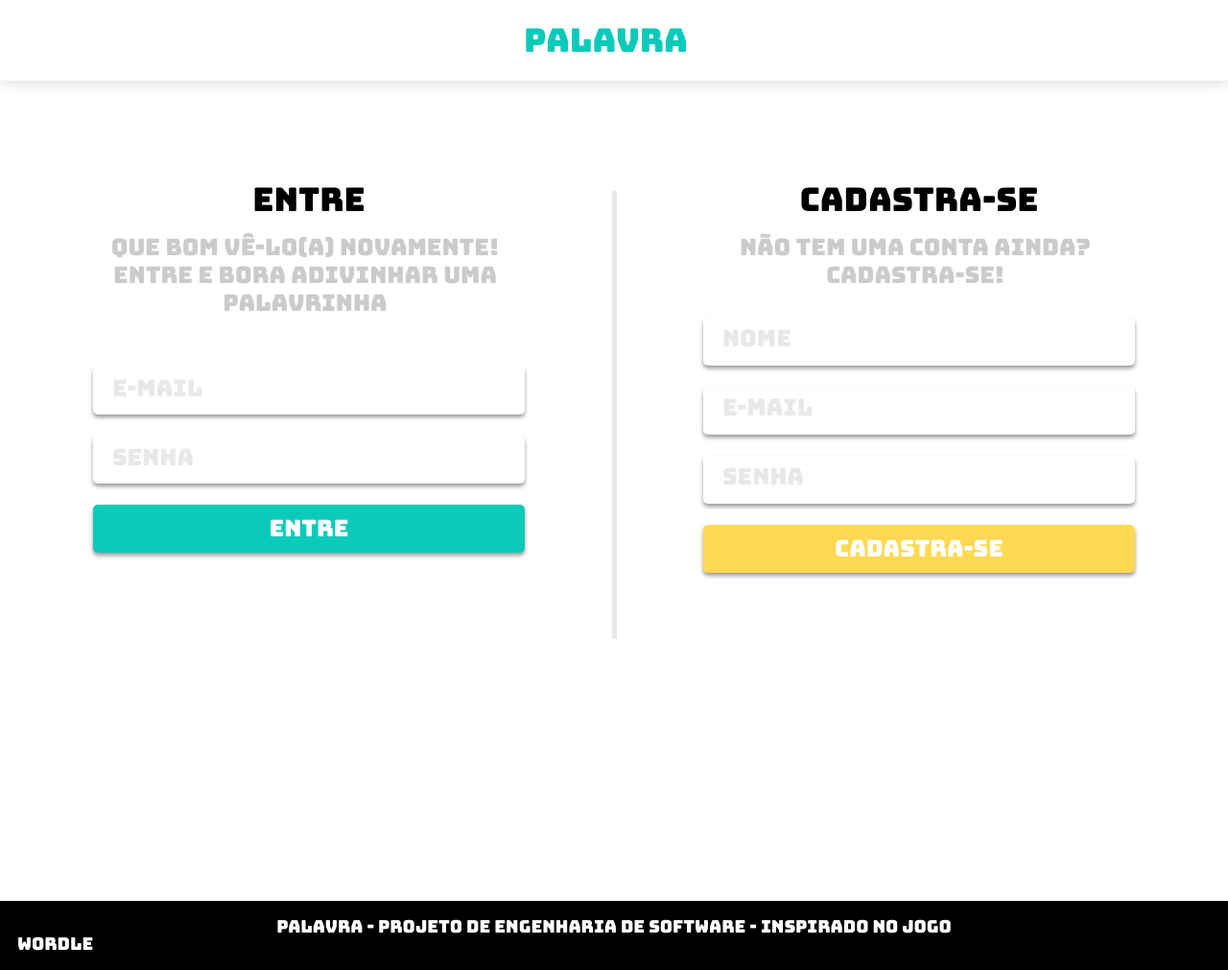
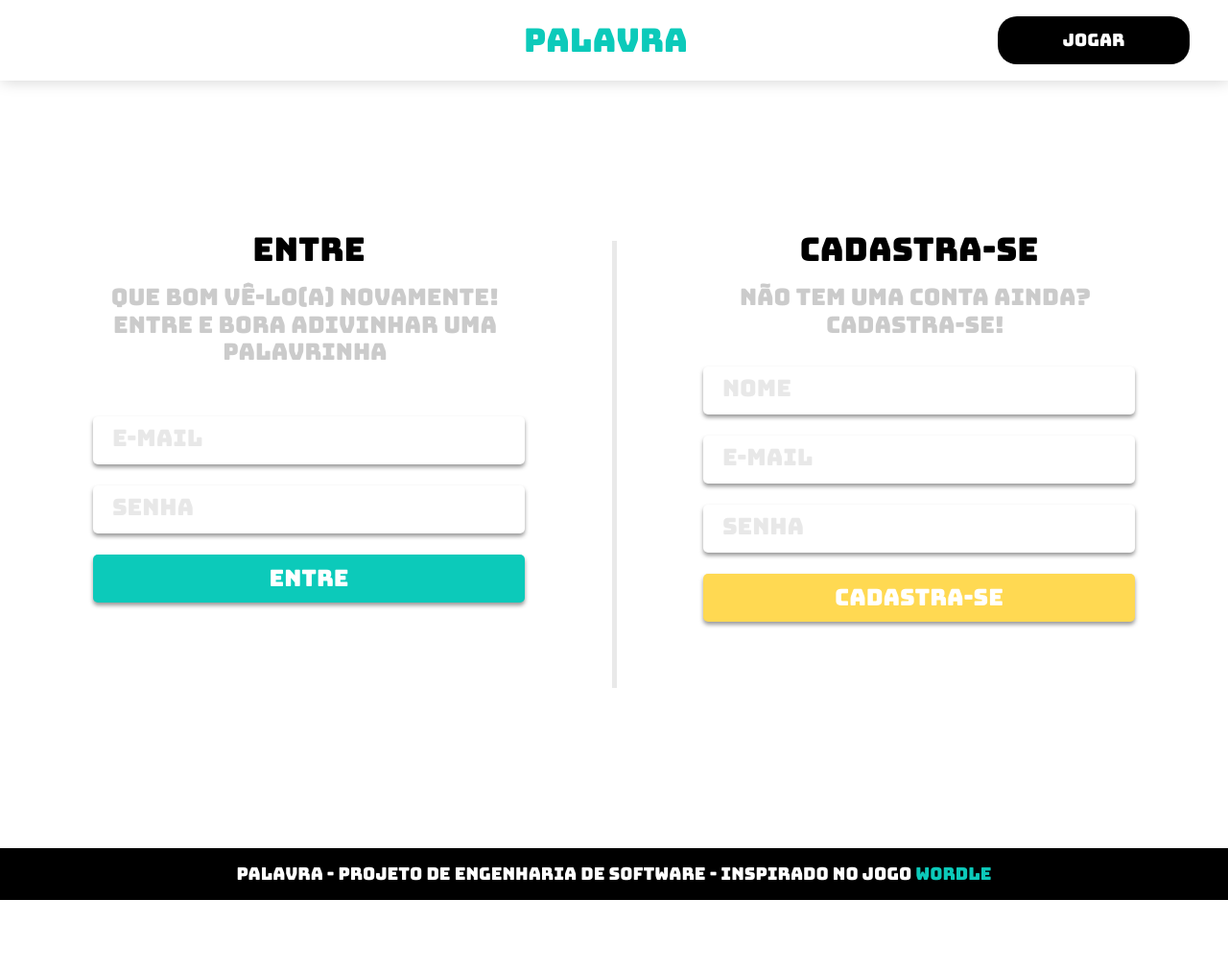
Before and after one commit to leticia-pontes/eng-software-3bcc, a Django app: page /palavra/cadastro/ in a window 1280 px wide. Shown: the whole page at 96% size. After the commit the page ends 938 px from the top, so only its background shows below. Run offline with Django 5.2, Linux system fonts and the light colour scheme; some libraries are stand-ins or nearby versions.

Commit message:
alterações na página cadastro

```diff
--- a/palavra/static/css/cadastro.css
+++ b/palavra/static/css/cadastro.css
@@ -10,7 +10,6 @@
     display: flex;
     align-items: center;
     padding: 17px 0;
-    margin-bottom: 55px;
     width: 100%;
     box-shadow: 1px 1px 15px #d5d5d5;
     text-align: center;
@@ -38,11 +37,14 @@
     color: var(--cor-primaria);
 }
 
-.header button{
-    margin-right: 40px ;
+.header .pagina__botao-jogar{
+    display: flex;
+    justify-content: center;
+    align-items: center;
+    margin-right: 40px;
     width: 200px;
     height: 50px;
-    background-color: var(--cor-botao-jogar);
+    background-color: #000000;
     color: #FFFFFF;
     border-radius: 20px;
     font-size: 18px;
@@ -54,6 +56,7 @@
 }
 .container_main{
     display: flex;
+    height: 100vh;
     max-width: 1390px;
     margin: 0 auto;
     align-items: center;
@@ -63,7 +66,6 @@
 .content {
     display: flex;
     justify-content: center;
-    margin-top: 60px;
     background-color: rgba(153, 153, 153, 0.22);
     gap: 5px;
 }
--- a/palavra/static/css/footer.css
+++ b/palavra/static/css/footer.css
@@ -20,8 +20,8 @@
     font-weight: 400;
 }
 
-.footer__text span{
-    color: var(--cor-primaria)
+.footer__text p>a{
+    color: var(--cor-primaria);
 }
 
 .tela-entrada .footer {
--- a/palavra/static/css/index.css
+++ b/palavra/static/css/index.css
@@ -18,6 +18,7 @@
 }
 
 .header__botao-entrar, .header__botao-cadastrar {
+    display:flex;
     background: #000;
     color: #fff;
     font-size: 18px;
@@ -65,6 +66,7 @@
 }
 
 .pagina__jogar .pagina__botao-jogar {
+    display: flex;
     background: #000;
     color: #fff;
     font-size: 18px;
--- a/palavra/static/css/reset.css
+++ b/palavra/static/css/reset.css
@@ -25,7 +25,7 @@
 a {
     text-decoration: none;
     color: inherit;
-    display: flex;
+
 }
 
 img, iframe {
--- a/palavra/templates/palavra/cadastro.html
+++ b/palavra/templates/palavra/cadastro.html
@@ -21,7 +21,7 @@
             Palavra
         </a>
         <div class="header__button">
-            <button type="submit">Jogar</button>
+            <a href="{% url 'jogo' %}"class="pagina__botao-jogar">Jogar</a>
         </div>
     </nav>
     <main>
```
